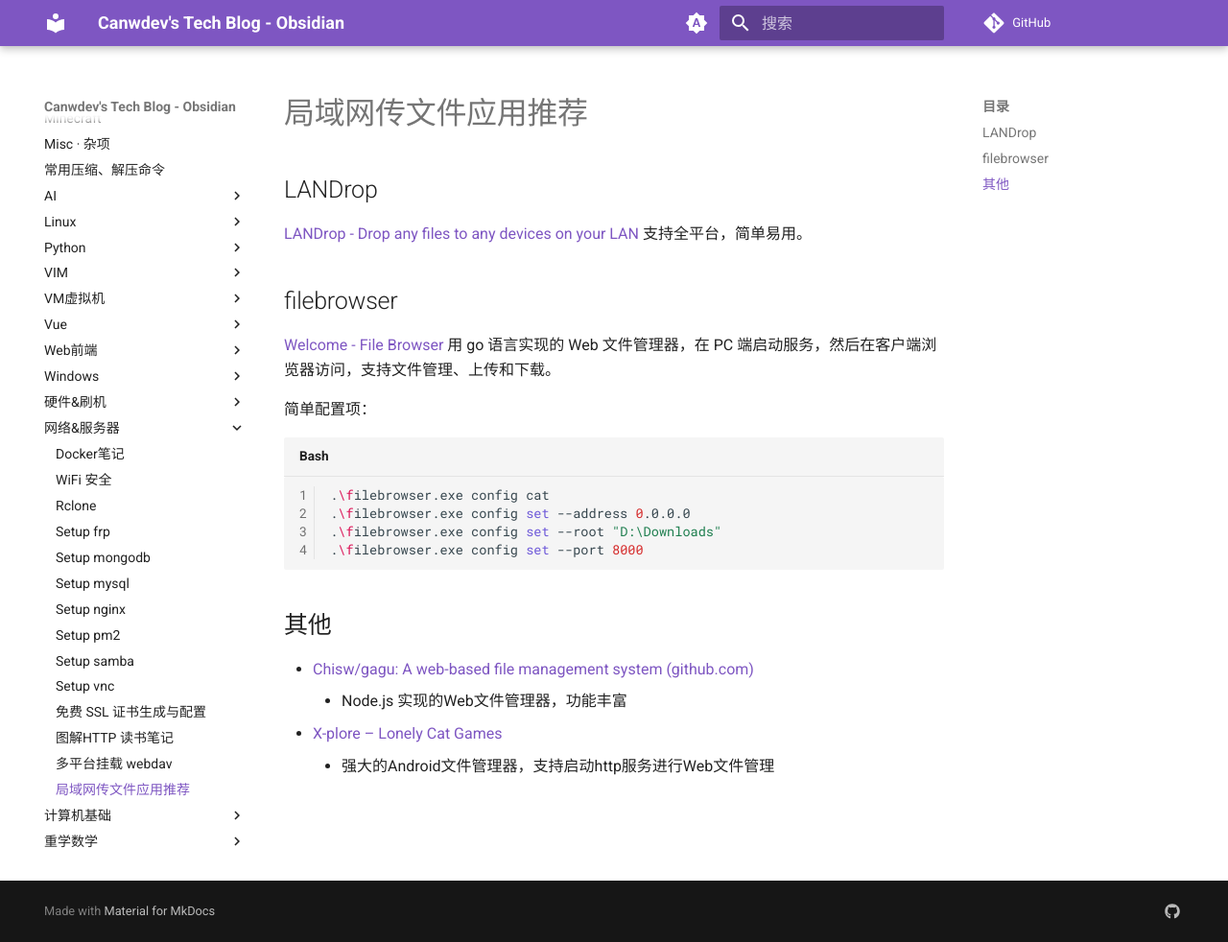
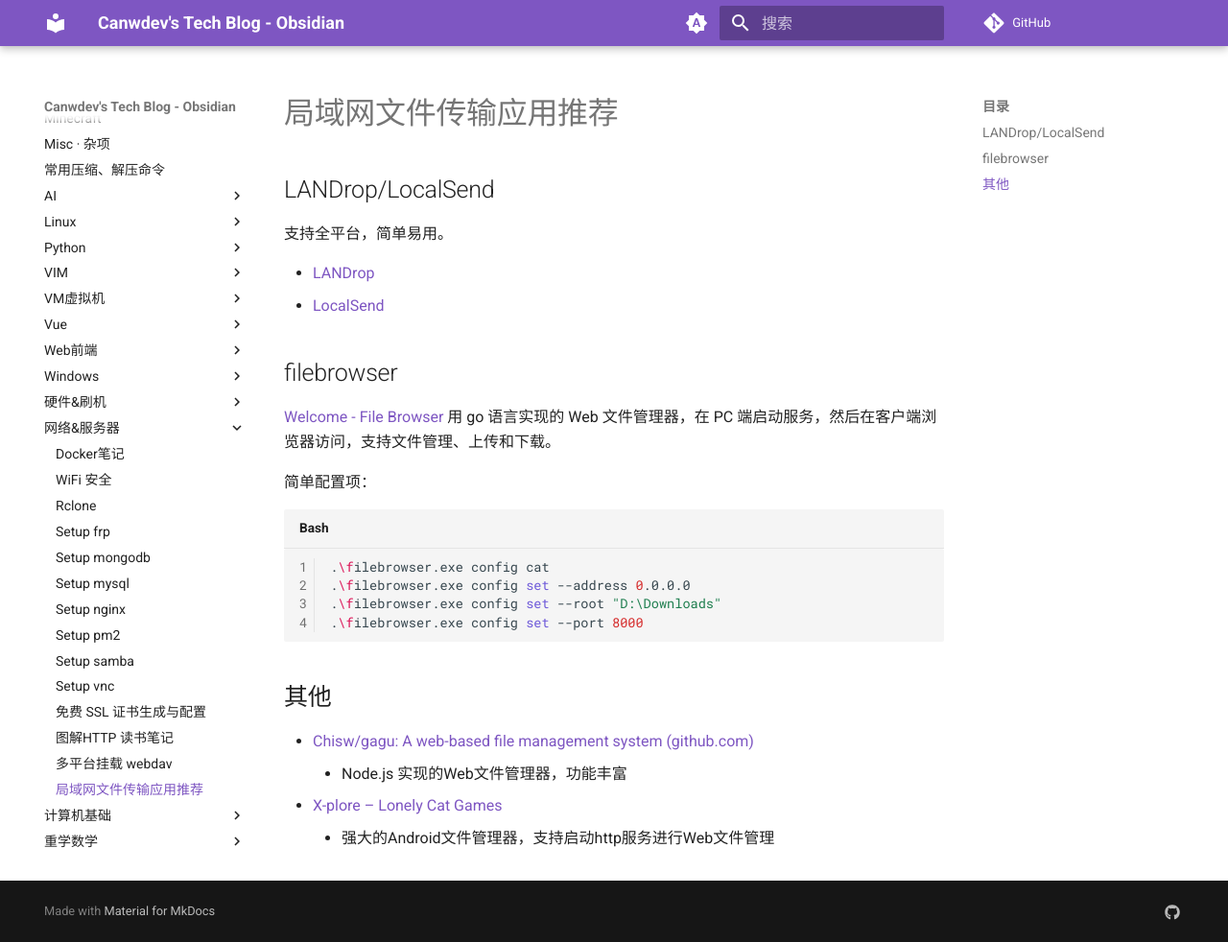
Before and after one commit to canwdev/canwdev.github.io, an MkDocs documentation site: the page built from docs/网络&服务器/局域网文件传输应用推荐.md, in a window 1280 px wide and 982 px high. Shown: the whole window at 96% size. Built offline with MkDocs 1.6.1 and Material for MkDocs 9.7.7, drawn with Linux system fonts in a browser that asks for light colours; comment, search, counter and statistics services are not loaded.

Commit message:
vault backup: 2023-06-30 15:15:29

```diff
--- a/docs/网络&服务器/局域网传文件应用推荐.md
+++ b/docs/网络&服务器/局域网文件传输应用推荐.md
@@ -1,7 +1,9 @@
-## LANDrop
+## LANDrop/LocalSend
 
-[LANDrop - Drop any files to any devices on your LAN](https://landrop.app/)
 支持全平台，简单易用。
+
+- [LANDrop](https://landrop.app/)
+- [LocalSend](https://localsend.org/)
 
 ## filebrowser
 
```
Also changed, not shown: docs/index.md (+1 -1 lines).
